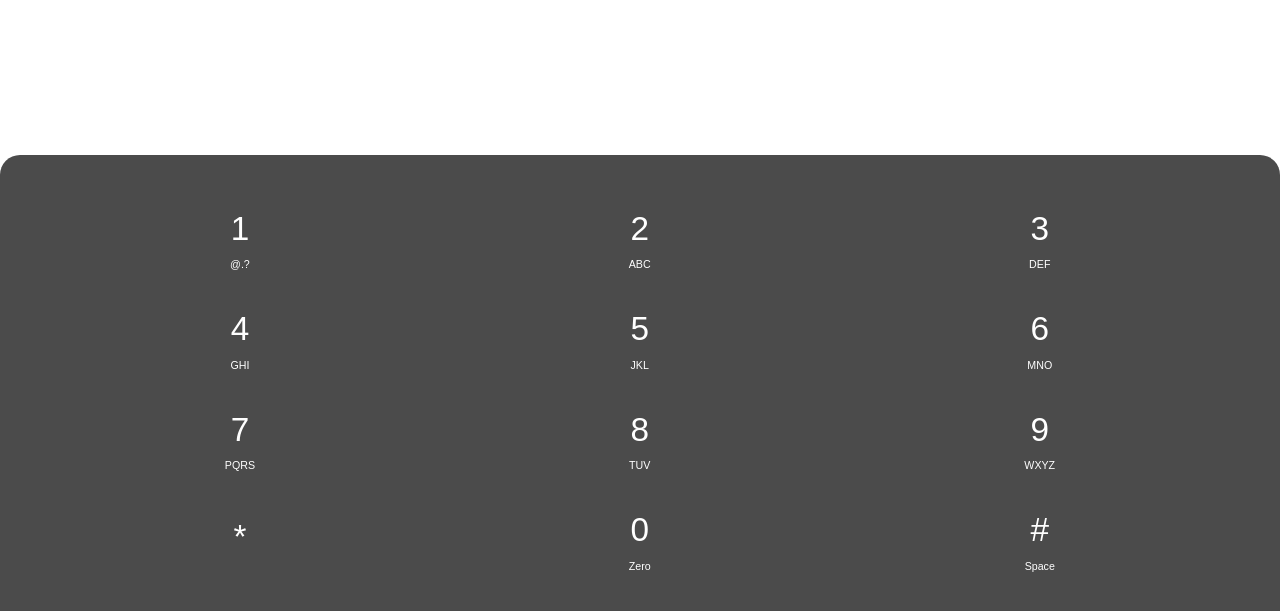
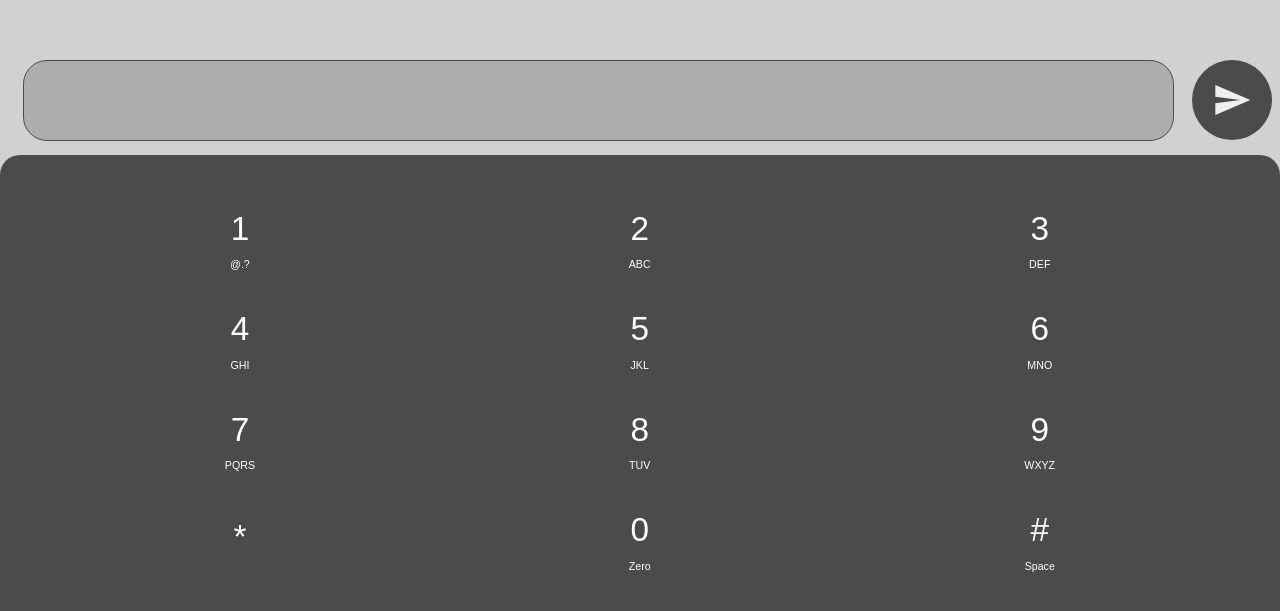
Before and after one commit to seerviashish/crime-zero, a React (Create React App) app in the folder client/: page / in a window 1280 px wide. Shown: the part 183-794 px from the top of the page. Built offline with nearby package versions, Linux system fonts and the light colour scheme.

Commit message:
input-component: created input component

```diff
--- a/client/src/App.tsx
+++ b/client/src/App.tsx
@@ -1,6 +1,7 @@
 import React from "react";
 import "./App.css";
 import Keypad, { KeypadButtonLabel } from "./components/Keypad";
+import SmsScreen from "./components/SmsScreen";
 
 type State = {
   smsInput: string;
@@ -17,6 +18,7 @@ class App extends React.Component<Props, State> {
   render() {
     return (
       <div className="App">
+        <SmsScreen />
         <Keypad onClick={this.handleKeypadOnClick} />
       </div>
     );
--- /dev/null
+++ b/client/src/components/SmsScreen/index.tsx
@@ -0,0 +1,20 @@
+import React, { CSSProperties } from "react";
+import "./style.css";
+import { url } from "inspector";
+
+type Props = {
+  style?: CSSProperties;
+};
+
+const SmsScreen: React.FC<Props> = ({ style }) => {
+  return (
+    <div className="SmsScreen" style={{ ...style }}>
+      <div className="SmsInputField">
+        <input className="SmsInputBox" type="text" />
+        <button className="SendBtn"></button>
+      </div>
+    </div>
+  );
+};
+
+export default SmsScreen;
--- /dev/null
+++ b/client/src/components/SmsScreen/style.css
@@ -0,0 +1,40 @@
+.SmsScreen {
+  position: relative;
+  background-color: #d1d1d1;
+  height: calc(calc(100% - 462px) + 42px);
+}
+
+.SmsInputField {
+  position: absolute;
+  bottom: calc(42px + 14px);
+  width: 100%;
+  margin: 0px;
+}
+
+.SendBtn {
+  border-radius: 50%;
+  width: 60pt;
+  height: 60pt;
+  margin: 0 6pt;
+  float: right;
+  border: none;
+  background: url("../../assets/send-24px.svg") no-repeat center #4b4b4b;
+  background-size: 40px;
+  outline: none;
+}
+
+.SendBtn:active {
+  filter: invert(0.8);
+}
+
+.SmsInputBox {
+  width: calc(100% - 135px);
+  height: 58pt;
+  margin: 0 6pt 0 17pt;
+  border-radius: 18pt;
+  background-color: #adadad;
+  border: 1pt solid #4b4b4b;
+  outline: none;
+  text-indent: 20pt;
+  font-size: 30pt;
+}
```
Also changed, not shown: client/src/assets/send-24px.svg (added).
